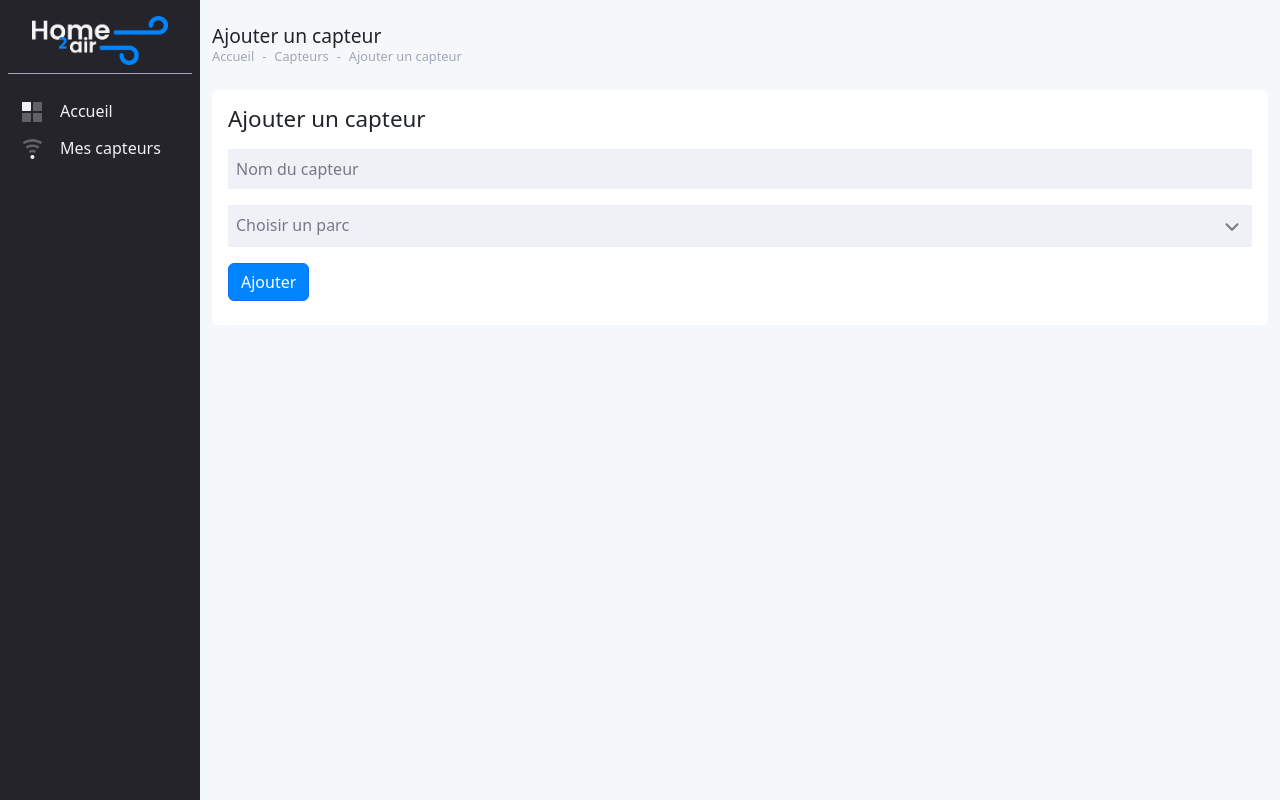
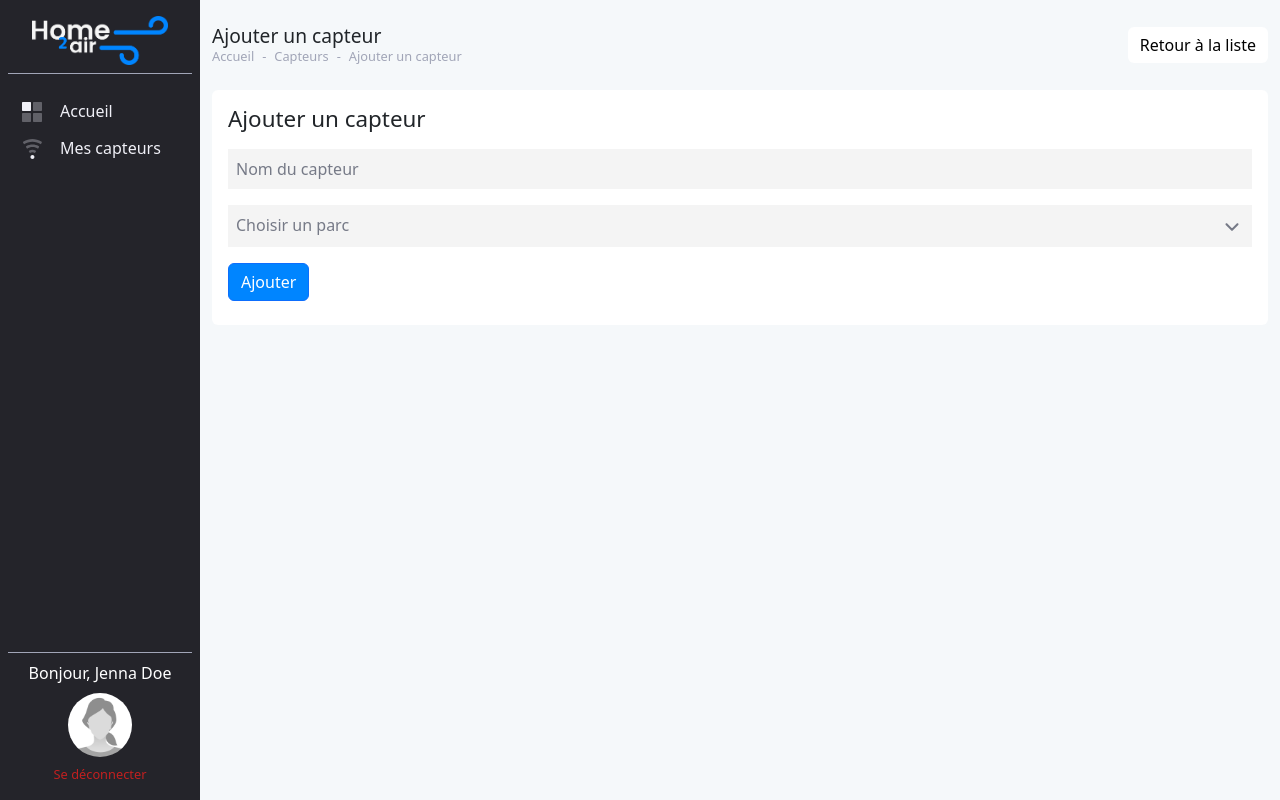
Before and after one commit to guillaume-bgr/HomeToAirDesktop, a React (Vite) app in the folder src/renderer/: page /sensors/add in a window 1280 px wide. Built offline with nearby package versions, Linux system fonts and the light colour scheme.

Commit message:
Vue profil sidebar

```diff
--- a/package.json
+++ b/package.json
@@ -21,7 +21,9 @@
     "@electron-toolkit/utils": "^1.0.2",
     "bootstrap": "^5.3.0",
     "electron-updater": "^5.3.0",
-    "react-router-dom": "^6.14.1"
+    "react-router-dom": "^6.14.1",
+    "sweetalert2": "^11.7.18",
+    "sweetalert2-react-content": "^5.0.7"
   },
   "devDependencies": {
     "@electron/notarize": "^1.2.3",
--- a/src/renderer/src/assets/style.css
+++ b/src/renderer/src/assets/style.css
@@ -1,4 +1,5 @@
 :root {
+    --home2air-form-bg: #f4f4f4;
     --home2air-light: #F0F0F7;
     --home2air-dark: #24242A;
     --home2air-dark-hover: #42424d;
@@ -42,6 +43,10 @@ h4 {
 
 h5 {
     font-size: 1em !important;
+}
+
+.text-white {
+    color: var(--home2air-white);
 }
 
 /* Scrollbar */
@@ -133,6 +138,32 @@ h1.page-title {
 #sidebar nav .nav-link:hover {
     background-color: var(--home2air-dark-hover);
 }
+
+/* Bloc compte */
+
+.account {
+    padding: 8px;
+}
+
+.profile-picture {
+    width: 64px;
+    height: 64px;
+    border-radius: 999px;
+    overflow: hidden;
+    margin: 0.5em auto;
+}
+
+.disconnect {
+    color: var(--home2air-danger);
+    font-size: 0.8em;
+}
+
+.disconnect:hover {
+    text-decoration: underline;
+    cursor: pointer;
+}
+
+/* Fin bloc compte */
 
 /* Fin sidebar */
 
@@ -249,7 +280,7 @@ tr {
 /* Champs formulaires */
 
 .form-input-solid {
-    background-color: var(--home2air-light);
+    background-color: var(--home2air-form-bg);
     border: none;
     width: 100%;
     padding: 8px;
@@ -271,7 +302,7 @@ tr {
     position: relative;
     list-style: none;
     padding-left: 0;
-    background-color: var(--home2air-light);
+    background-color: var(--home2air-form-bg);
     cursor: pointer;
     color: var(--home2air-muted);
 }
@@ -305,24 +336,6 @@ tr {
     background-color: var(--home2air-white);
 }
 
-/* .custom-select-solid li {
-    padding: 8px;
-    background-color: var(--home2air-white);
-}
-
-.custom-select-solid li:nth-child(1) {
-    background-color: var(--home2air-light);
-}
-
-.custom-select-solid li:not(:nth-child(1)) {
-    position: absolute;
-    z-index: 999
-}
-
-.custom-select-solid li:not(:nth-child(1)):hover {
-    background-color: var(--home2air-light);
-} */
-
 /* Fin champ custom */
 
 /* Fin champ formulaires */
--- a/src/renderer/src/components/forms/add/AddSensor.jsx
+++ b/src/renderer/src/components/forms/add/AddSensor.jsx
@@ -12,6 +12,7 @@ function AddSensor() {
                 {title: 'Capteurs', path: '/sensors'},
                 {title: 'Ajouter un capteur'}
             ]}
+            buttons={[{title: 'Retour à la liste', path:'/sensors', className: 'btn-secondary'}]}
             />
             <div className="row">
                 <div className="col-12">
--- a/src/renderer/src/components/layout/Sidebar.jsx
+++ b/src/renderer/src/components/layout/Sidebar.jsx
@@ -1,15 +1,29 @@
 import logo from './../../assets/img/logos/logo-Home2Air-white.png'
+import placeholder from './../../assets/img/placeholder/woman.jpg'
 import MainMenu from './MainMenu';
 
 function Sidebar() {
     return (
-        <div id="sidebar" className='d-flex flex-column'>
-            <div className="logo px-4 py-2">
-                <img className="img-fluid" src={logo} alt="Logo" />
+        <div id="sidebar" className='d-flex flex-column justify-content-between'>
+            <div className="sidebar-top">
+                <div className="logo px-4 py-2">
+                    <img className="img-fluid" src={logo} alt="Logo" />
+                </div>
+                <div className="separator">
+                </div>
+                <MainMenu />
             </div>
-            <div className="separator">
+            <div className="sidebar-bottom">
+                <div className="separator">
+                </div>
+                <div className="account">
+                    <span className="text-white text-center w-100 d-block">Bonjour, Jenna Doe</span>
+                    <div className="profile-picture">
+                        <img className="img-fluid" src={placeholder} />
+                    </div>
+                    <span className="disconnect text-center w-100 d-block">Se déconnecter</span>
+                </div>
             </div>
-            <MainMenu />
         </div>
 	);
 }
--- a/src/renderer/src/pages/Sensors.jsx
+++ b/src/renderer/src/pages/Sensors.jsx
@@ -14,8 +14,7 @@ function Sensors() {
 						{title: 'Mes capteurs'}
 					]}
 					buttons={[{title: 'Ajouter un capteur', path:'/sensors/add'}, {title: 'Retour au menu', path:'/', className: 'btn-secondary'}]}
-					/>
-
+				/>
         </div>
         <div className="col-12">
           <Card title="Mes capteurs" subtitle="1 résultat">
```
Also changed, not shown: src/renderer/src/assets/img/placeholder/woman.jpg (added), 1 other file (tests, documents, lock files or other folders).
